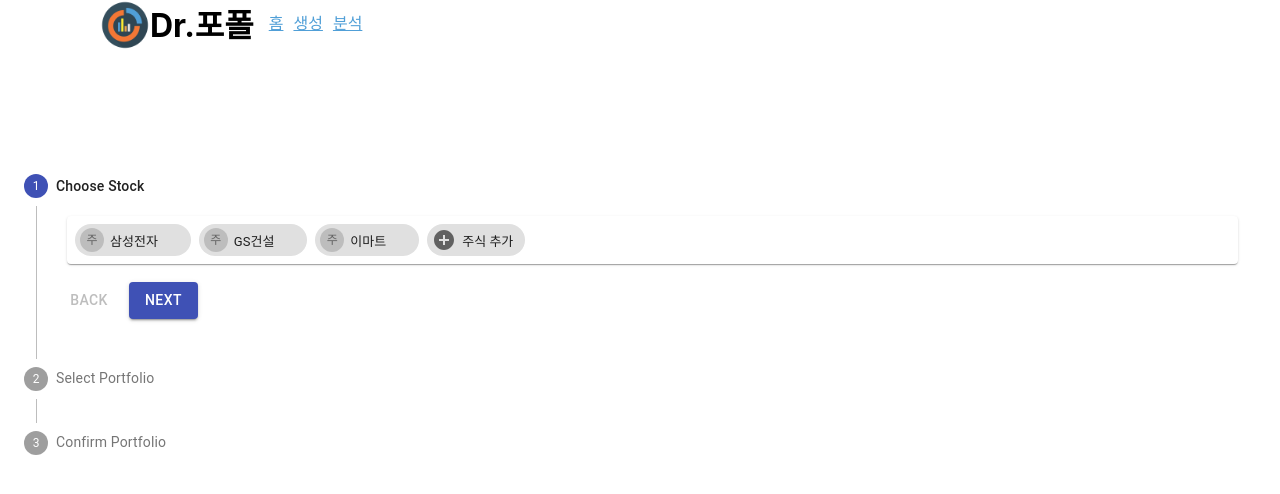
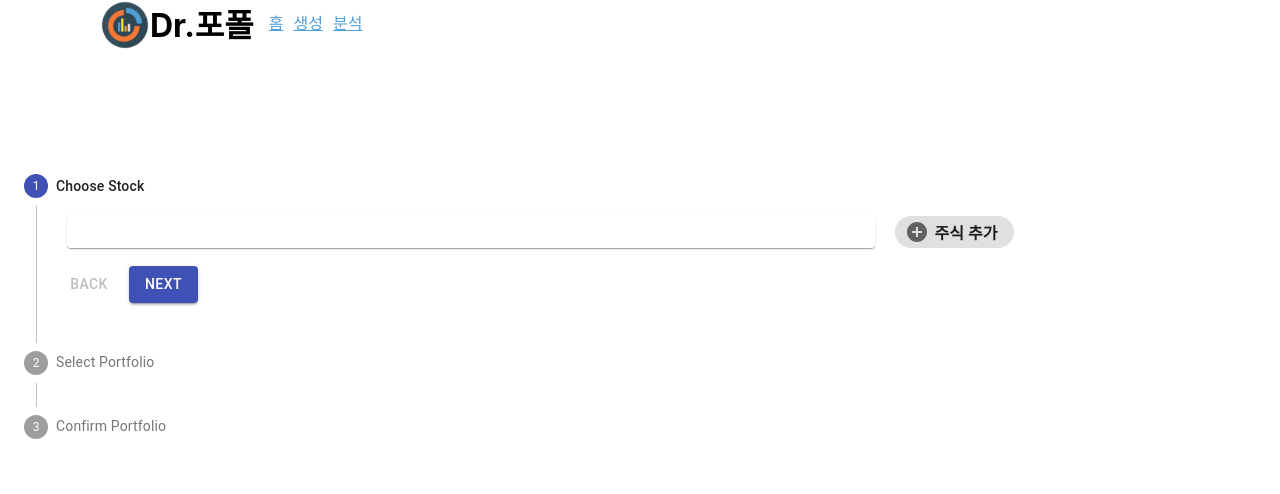
Before and after one commit to gyeongseokKang/Exfolio, a React (Create React App) app: page /create in a window 1280 px wide. Shown: the top 494 px of the page. Built offline with nearby package versions, Linux system fonts and the light colour scheme.

Commit message:
[Update] 포폴 생성 스탭 2. Recommend 구현 완료
 - Recommend 구현 완료. 실제 데이터 테스트 필요

```diff
--- a/src/component/main/common/wiget/chart/StockWeightPieChart.tsx
+++ b/src/component/main/common/wiget/chart/StockWeightPieChart.tsx
@@ -5,8 +5,8 @@ export default function StockWeightPieChart({
   labels,
   values,
   title,
-  width = 500,
-  height = 500,
+  width = 250,
+  height = 280,
 }: {
   values: Array<number | string>;
   labels: Plotly.Datum[];
@@ -29,8 +29,8 @@ export default function StockWeightPieChart({
         },
       ]}
       layout={{
-        width: 250,
-        height: 300,
+        width: width,
+        height: height,
         margin: { t: 30, b: 20, r: 0, l: 0 },
         showlegend: false,
         title: title,
--- a/src/component/main/createPage/CreatePage.tsx
+++ b/src/component/main/createPage/CreatePage.tsx
@@ -33,40 +33,32 @@ function getSteps() {
   return ["Choose Stock", "Select Portfolio", "Confirm Portfolio"];
 }
 
-function getStepContent(step: number) {
-  let testList = [
-    { code: "5930", name: "삼성전자", weight: 50 },
-    { code: "6360", name: "GS건설", weight: 30 },
-    { code: "139480", name: "이마트", weight: 20 },
-  ];
-  const [sharesHeldList, setSharesHeldList] = React.useState(testList);
+interface stepContentProp {
+  step: number;
+  sharesHeldList: any;
+  onChange: (name: string, value: number) => void;
+  onDelete: (name: string) => void;
+  onAdd: (name: string, code: string) => void;
+}
 
-  const onChange = (name: string, value: number) => {
-    let updateList = [...sharesHeldList];
-    updateList = updateList.map((item) => {
-      return item.name !== name ? item : { name: item.name, code: item.code, weight: value };
-    });
-    setSharesHeldList(updateList);
-  };
-
-  const onAdd = (name: string, code: string) => {
-    if (sharesHeldList.find((item: { name: string; code: string }) => item.name === name || item.code === code)) return;
-    let updateList = [...sharesHeldList];
-    updateList.push({ name: name, code: code, weight: 0 });
-    setSharesHeldList(updateList);
-  };
-
-  const onDelete = (name: string) => {
-    let updateList = [...sharesHeldList];
-    updateList = updateList.filter((item) => {
-      return item.name !== name;
-    });
-    setSharesHeldList(updateList);
-  };
-
+function getStepContent({
+  step,
+  sharesHeldList,
+  onChange,
+  onDelete,
+  onAdd,
+}: stepContentProp) {
+  console.log(sharesHeldList);
   switch (step) {
     case 0:
-      return <StockChipGroup stockList={sharesHeldList} onChange={onChange} onDelete={onDelete} onAdd={onAdd} />;
+      return (
+        <StockChipGroup
+          stockList={sharesHeldList}
+          onChange={onChange}
+          onDelete={onDelete}
+          onAdd={onAdd}
+        />
+      );
     case 1:
       return <SelectedPortfolio stockList={sharesHeldList} />;
     case 2:
@@ -96,6 +88,41 @@ export default function VerticalLinearStepper() {
     setActiveStep(0);
   };
 
+  const [sharesHeldList, setSharesHeldList] = React.useState<
+    { name: string; code: string; weight: number }[]
+  >([]);
+
+  const onChange = (name: string, value: number) => {
+    let updateList = [...sharesHeldList];
+    updateList = updateList.map((item) => {
+      return item.name !== name
+        ? item
+        : { name: item.name, code: item.code, weight: value };
+    });
+    setSharesHeldList(updateList);
+  };
+
+  const onAdd = (name: string, code: string) => {
+    if (
+      sharesHeldList.find(
+        (item: { name: string; code: string }) =>
+          item.name === name || item.code === code
+      )
+    )
+      return;
+    let updateList = [...sharesHeldList];
+    updateList.push({ name: name, code: code, weight: 0 });
+    setSharesHeldList(updateList);
+  };
+
+  const onDelete = (name: string) => {
+    let updateList = [...sharesHeldList];
+    updateList = updateList.filter((item) => {
+      return item.name !== name;
+    });
+    setSharesHeldList(updateList);
+  };
+
   return (
     <div className={classes.root}>
       <Stepper activeStep={activeStep} orientation="vertical">
@@ -103,13 +130,28 @@ export default function VerticalLinearStepper() {
           <Step key={label}>
             <StepLabel>{label}</StepLabel>
             <StepContent>
-              {getStepContent(index)}
+              {getStepContent({
+                step: index,
+                sharesHeldList,
+                onChange,
+                onDelete,
+                onAdd,
+              })}
               <div className={classes.actionsContainer}>
                 <div>
-                  <Button disabled={activeStep === 0} onClick={handleBack} className={classes.button}>
+                  <Button
+                    disabled={activeStep === 0}
+                    onClick={handleBack}
+                    className={classes.button}
+                  >
                     Back
                   </Button>
-                  <Button variant="contained" color="primary" onClick={handleNext} className={classes.button}>
+                  <Button
+                    variant="contained"
+                    color="primary"
+                    onClick={handleNext}
+                    className={classes.button}
+                  >
                     {activeStep === steps.length - 1 ? "Finish" : "Next"}
                   </Button>
                 </div>
--- a/src/component/main/createPage/component/selectedPortfolio/SelectedPortfolio.tsx
+++ b/src/component/main/createPage/component/selectedPortfolio/SelectedPortfolio.tsx
@@ -1,4 +1,5 @@
-import { Card } from "@material-ui/core";
+/* eslint-disable @typescript-eslint/no-unused-vars */
+import { Card, CircularProgress } from "@material-ui/core";
 import React from "react";
 import PortfolioPerformance from "./component/PortfolioPerformance";
 import PortfolioTabLayout from "./component/PortfolioTabLayout";
@@ -33,9 +34,8 @@ const testValue = {
       risk: 0.28834593129772657,
       sharpe: 0.05961961644545211,
       weights: {
-        현대차: 0.33712,
-        GS건설: 0.18933,
-        이마트: 0.47355,
+        name: ["현대차", "GS건설", "이마트"],
+        value: [0.33712, 0.18933, 0.47355],
       },
     },
     max_returns: {
@@ -43,9 +43,8 @@ const testValue = {
       risk: 0.44396041383646057,
       sharpe: 0.37885237136114913,
       weights: {
-        현대차: 0.0,
-        GS건설: 1.0,
-        이마트: 0.0,
+        name: ["현대차", "GS건설", "이마트"],
+        value: [0, 1, 0],
       },
     },
     max_sharpe: {
@@ -53,9 +52,8 @@ const testValue = {
       risk: 0.34744185214581924,
       sharpe: 0.45008274937462234,
       weights: {
-        삼성전자: 0.33712,
-        GS건설: 0.18933,
-        이마트: 0.47355,
+        name: ["현대차", "GS건설", "이마트"],
+        value: [0.52242, 0.47758, 0.0],
       },
     },
   },
@@ -71,22 +69,72 @@ interface SelectedPortfolioProp {
   stockList: stockInfo[];
 }
 
+interface RRSW {
+  returns: number;
+  risk: number;
+  sharpe: number;
+  weights: {
+    name: string[];
+    value: number[];
+  };
+}
+
 const SelectedPortfolio = ({ stockList }: SelectedPortfolioProp) => {
+  console.log(stockList);
+  //여기서 axios로 연결
   const value = testValue.specific.max_sharpe;
+  const [selectedPF, setSelectedPF] = React.useState<RRSW>(
+    testValue.specific.max_sharpe
+  );
+  const [loading, setLoading] = React.useState(false);
+  const timer = React.useRef<number>();
+
+  const handleType = (type: string) => {
+    setLoading(true);
+    if (
+      type === "max_sharpe" ||
+      type === "max_returns" ||
+      type === "min_risk"
+    ) {
+      if (testValue.specific[type] === undefined) return;
+      setSelectedPF(testValue.specific[type]);
+      timer.current = window.setTimeout(() => {
+        setLoading(false);
+      }, 750);
+    }
+  };
+
   return (
     <>
       <div className="SelectedPortfolio" style={{ display: "flex" }}>
         <div style={{ paddingRight: "20px" }}>
-          <PortfolioTabLayout />
+          <PortfolioTabLayout handleType={handleType} />
         </div>
         <div>
           <Card style={{ textAlign: "center" }}>
-            <PortfolioPerformance
-              returns={value.returns}
-              risk={value.risk}
-              sharpe={value.sharpe}
-            />
-            <PortfolioWeight weights={value.weights} stockList={stockList} />
+            {!loading ? (
+              <>
+                <PortfolioPerformance
+                  returns={selectedPF.returns}
+                  risk={selectedPF.risk}
+                  sharpe={selectedPF.sharpe}
+                />
+                <PortfolioWeight
+                  weights={selectedPF.weights}
+                  stockList={stockList}
+                />
+              </>
+            ) : (
+              <Card
+                style={{
+                  textAlign: "center",
+                  width: "300px",
+                  height: "400px",
+                }}
+              >
+                <CircularProgress size={70} style={{ marginTop: "165px" }} />
+              </Card>
+            )}
           </Card>
         </div>
       </div>
--- a/src/component/main/createPage/component/selectedPortfolio/component/PortfolioWeight.tsx
+++ b/src/component/main/createPage/component/selectedPortfolio/component/PortfolioWeight.tsx
@@ -7,6 +7,15 @@ import TableCell from "@material-ui/core/TableCell";
 import TableContainer from "@material-ui/core/TableContainer";
 import TableHead from "@material-ui/core/TableHead";
 import TableRow from "@material-ui/core/TableRow";
+
+const useStyles = makeStyles({
+  root: {
+    width: "100%",
+  },
+  container: {
+    maxHeight: 440,
+  },
+});
 
 interface Column {
   id: "name" | "code" | "weight";
@@ -31,20 +40,6 @@ interface Data {
   name: string;
   weight: number;
 }
-// weights: {
-//   현대차: 0.52242,
-//   GS건설: 0.47758,
-//   이마트: 0.0,
-// },
-
-const useStyles = makeStyles({
-  root: {
-    width: "100%",
-  },
-  container: {
-    maxHeight: 440,
-  },
-});
 
 interface stockInfo {
   name: string;
@@ -54,16 +49,24 @@ interface stockInfo {
 
 interface PortfolioRatioProp {
   stockList: stockInfo[];
-  weights: any;
+  weights: {
+    name: string[];
+    value: number[];
+  };
 }
 
 const PortfolioWeight = ({ weights, stockList }: PortfolioRatioProp) => {
   const classes = useStyles();
   const rows: Data[] = [];
   console.log(weights);
-  for (let key in weights) {
-    let code = stockList.find((item) => item.name === key)!.code;
-    rows.push({ code: code, name: key, weight: weights[key] });
+
+  for (let i = 0; i < weights.name.length; i++) {
+    let code = stockList.find((item) => item.name === weights.name[i])?.code;
+    rows.push({
+      code: code || "-",
+      name: weights.name[i],
+      weight: weights.value[i],
+    });
   }
 
   return (
@@ -95,7 +98,7 @@ const PortfolioWeight = ({ weights, stockList }: PortfolioRatioProp) => {
             <TableBody>
               {rows.map((row) => {
                 return (
-                  <TableRow hover role="checkbox" tabIndex={-1} key={row.code}>
+                  <TableRow hover role="checkbox" tabIndex={-1} key={row.name}>
                     {columns.map((column) => {
                       const value = row[column.id];
                       return (
--- a/src/component/main/createPage/component/stockChipGroup/StockChipGroup.tsx
+++ b/src/component/main/createPage/component/stockChipGroup/StockChipGroup.tsx
@@ -29,7 +29,8 @@ const useStyles = makeStyles((theme: Theme) =>
       listStyle: "none",
       width: "100%",
       padding: theme.spacing(0.5),
-      margin: 0,
+      margin: "10px 10px 10px 10px",
+      maxWidth: "800px",
     },
     chip: {
       margin: theme.spacing(0.5),
@@ -43,14 +44,20 @@ const useStyles = makeStyles((theme: Theme) =>
       },
     },
     button: {
-      width: "15%",
+      width: "10%",
       margin: "10px 10px 10px 10px",
-      fontSize: "2rem",
+      fontSize: "1rem",
       fontWeight: "bold",
+      "& .MuiChip-icon": {
+        transition: "all 0.3s ease",
+      },
       "&:hover": {
-        background: "#f00",
+        background: "#B6EBFF",
         boxShadow: "0 16px 24px 0 rgba(172, 34, 34, 0.2)",
         cursor: "pointer",
+        "& .MuiChip-icon": {
+          transform: "rotate(90deg)",
+        },
       },
     },
   })
@@ -87,29 +94,26 @@ export default function StockChipGroup(prop: StockListLayoutProp) {
 
   return (
     <>
-      <div style={{ display: "flex" }}>
-        <Paper
-          component="ul"
-          className={classes.root}
-          style={{
-            margin: "10px 10px 10px 10px",
-          }}
-        >
+      <div>
+        <Paper elevation={0} style={{ display: "flex" }}>
+          <Paper component="ul" className={classes.root}>
             {prop.stockList.map((item) => (
               <li key={item.name}>
                 <Chip
-                avatar={<Avatar>주</Avatar>}
+                  avatar={<Avatar>S</Avatar>}
                   label={item.name}
                   onDelete={handleDelete(item.name)}
                   className={classes.chip}
                 />
               </li>
             ))}
+          </Paper>
+
           <Chip
+            className={classes.button}
             icon={<AddCircleIcon />}
             label={"주식 추가"}
             onClick={handleClick}
-            className={classes.chip}
           />
           <SearchBarDialog
             onOpen={open}
@@ -120,9 +124,6 @@ export default function StockChipGroup(prop: StockListLayoutProp) {
             checkedList={prop.stockList}
           />
         </Paper>
-        {/* <Paper component="ul" className={classes.button}>
-          <div onClick={onApplyClick}>Apply</div>
-        </Paper> */}
       </div>
     </>
   );
--- a/src/component/main/createPage/component/stockChipGroup/component/searchBarDialog/component/SearchBarBody.tsx
+++ b/src/component/main/createPage/component/stockChipGroup/component/searchBarDialog/component/SearchBarBody.tsx
@@ -49,8 +49,10 @@ const SearchBarBody = ({
                 let nameElement: HTMLElement | null = document.querySelector(
                   `#${e.target.id.split("_")[0]}_name`
                 );
-                if (codeElement && nameElement)
+                if (codeElement && nameElement) {
                   onAdd(nameElement.innerText, codeElement.innerText);
+                  console.log("클릭", nameElement.innerText);
+                }
               }
             }}
           >
```
Also changed, not shown: src/component/main/createPage/component/selectedPortfolio/component/PortfolioTabLayout.tsx (+8 -2 lines), src/component/main/createPage/component/selectedPortfolio/component/tapComponent/TapRecommendPortfolio.tsx (+44 -3 lines). Lines whose indentation alone changed are shown as unchanged.
